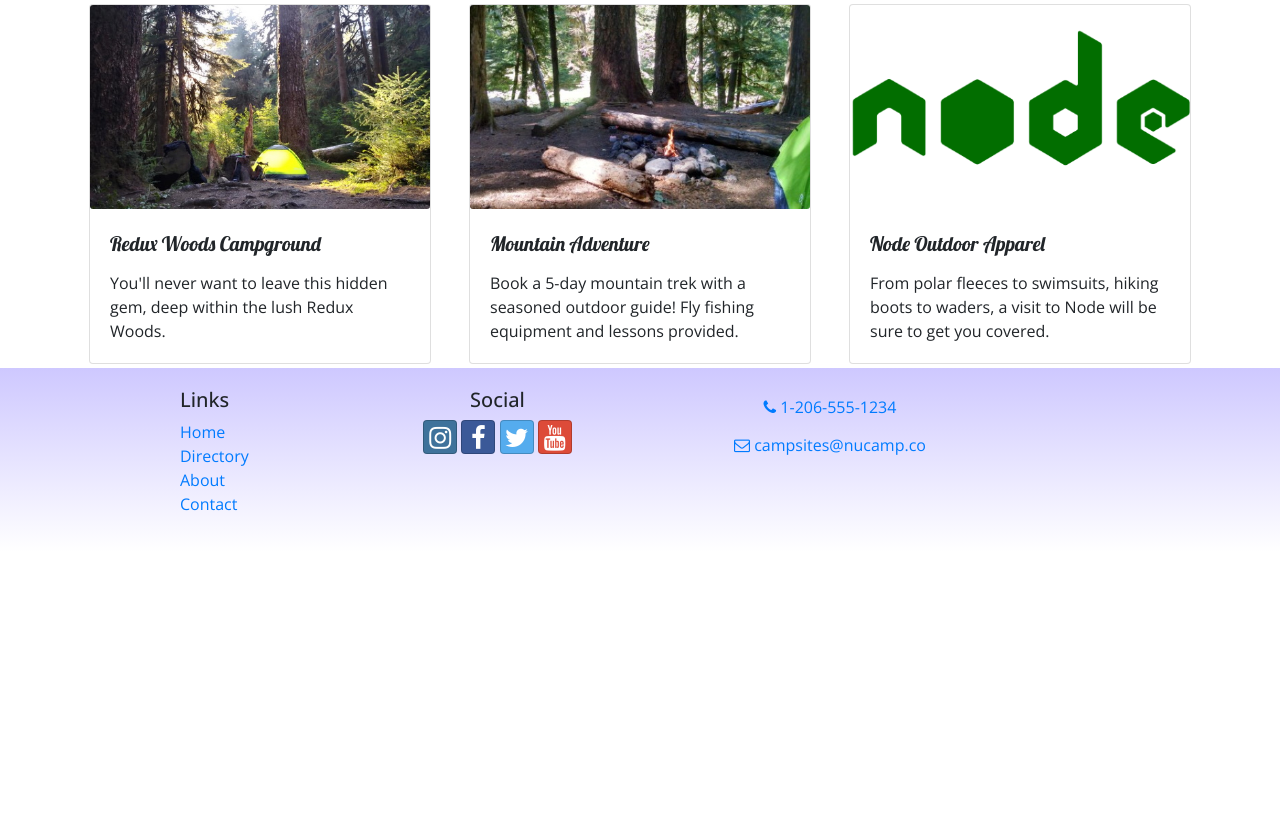
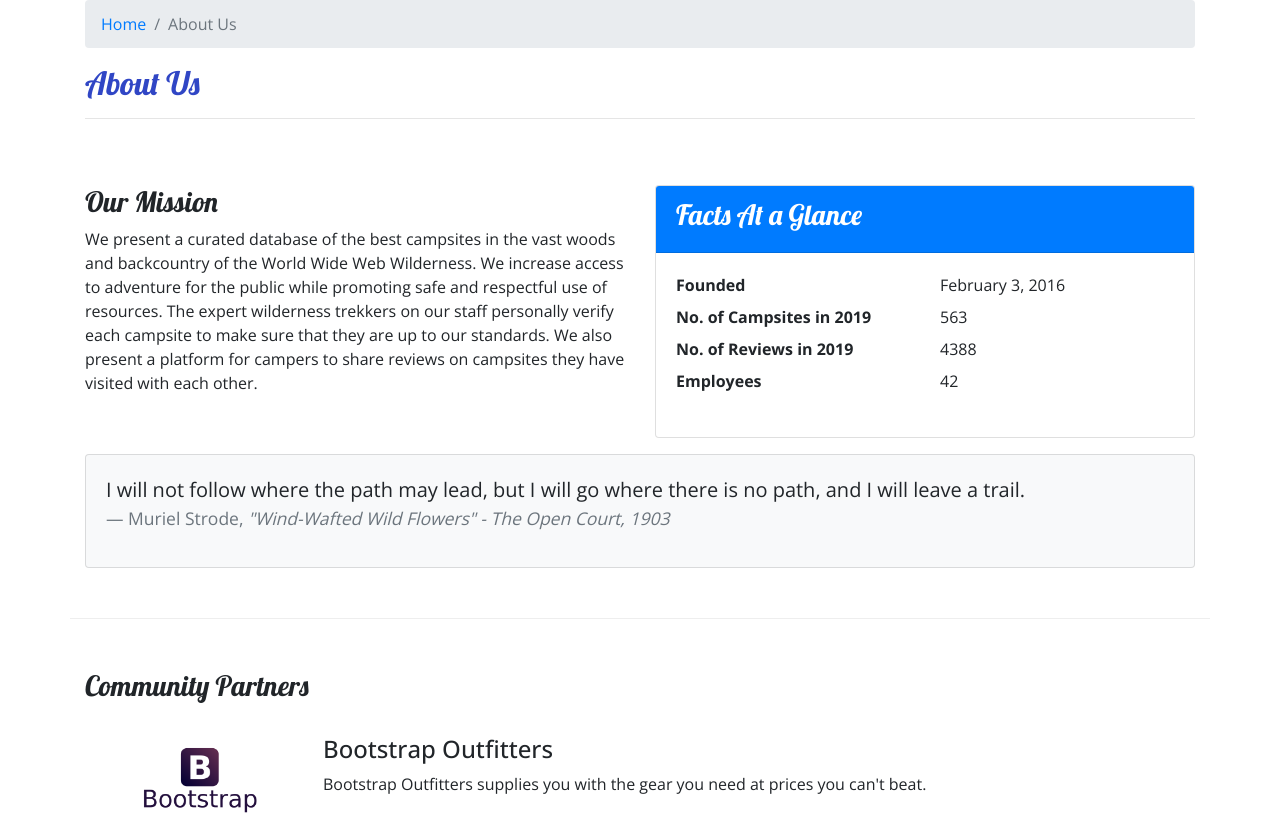
Before and after one commit to thecompany001/nucampsite_React, a React (Create React App) app: page /aboutus in a window 1280 px wide. Before the commit this address led to /home. Shown: the part 220-1047 px from the top of the page. Before the commit the page ends 800 px from the top, so only its background shows below. Built offline with nearby package versions, Linux system fonts and the light colour scheme.

Commit message:
Rendered AboutComponent

```diff
--- a/src/components/AboutComponent.js
+++ b/src/components/AboutComponent.js
@@ -23,7 +23,9 @@ function About(props) {
 
     const partners = props.partners.map(partner => {
         return (
-            <h5>{partner.name}</h5>
+            <Media tag="li" key={partner.id}>
+                <RenderPartner partner={partner} />
+            </Media>
         );
     });
 
--- a/src/components/MainComponent.js
+++ b/src/components/MainComponent.js
@@ -52,7 +52,7 @@ class Main extends Component {
                     <Route path='/home' component={HomePage} />
                     <Route exact path='/directory' render={() => <Directory campsites={this.state.campsites} />} />
                     <Route path='/directory/:campsiteId' component={CampsiteWithId} />
-                    <Route path='/about' component={About} />
+                    <Route exact path='/aboutus' render={() => <About partners={this.state.partners} />} />
                     <Route exact path='/contactus' component={Contact} />
                     <Redirect to='/home' />
                 </Switch>
```
